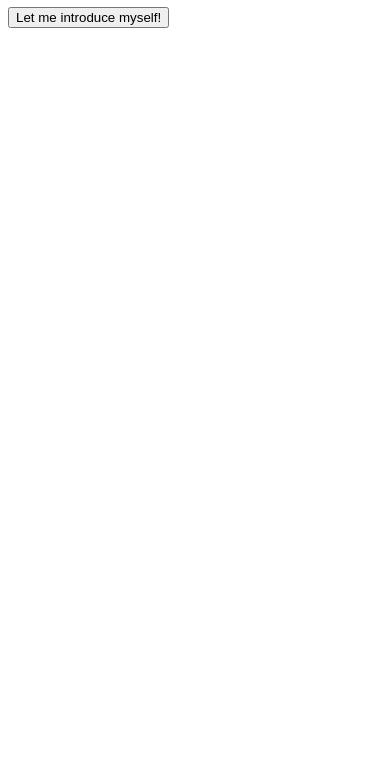
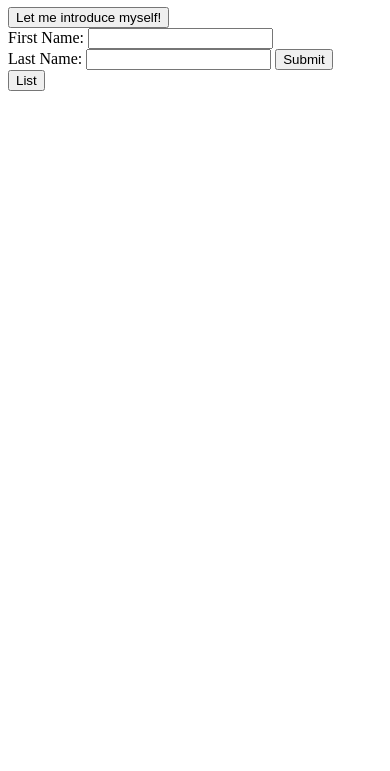
Before and after one commit to alexomel/tobuy, a plain HTML site: page www/index.html in a window 390 px wide. Shown: the part 73-844 px from the top of the page. Drawn offline with Linux system fonts and the light colour scheme; some packages are replaced by stand-ins of ours.

Commit message:
having fun

```diff
--- a/www/index.html
+++ b/www/index.html
@@ -9,5 +9,14 @@
 		<h1>Hello World!</h1>
 		<p id="dp"></p>
 		<input type="button" onclick="deviceInfo()" value="Let me introduce myself!">
+
+		<form action = "http://localhost:8081/process_post" method = "POST">
+         First Name: <input type = "text" name = "first_name">  <br>
+         Last Name: <input type = "text" name = "last_name">
+         <input type = "submit" value = "Submit">
+      </form>
+      <form action = "http://localhost:8081/process_list" method = "GET">
+   <input type="submit" value="List" />
+   </form>
 	</body>
 </html>
```
